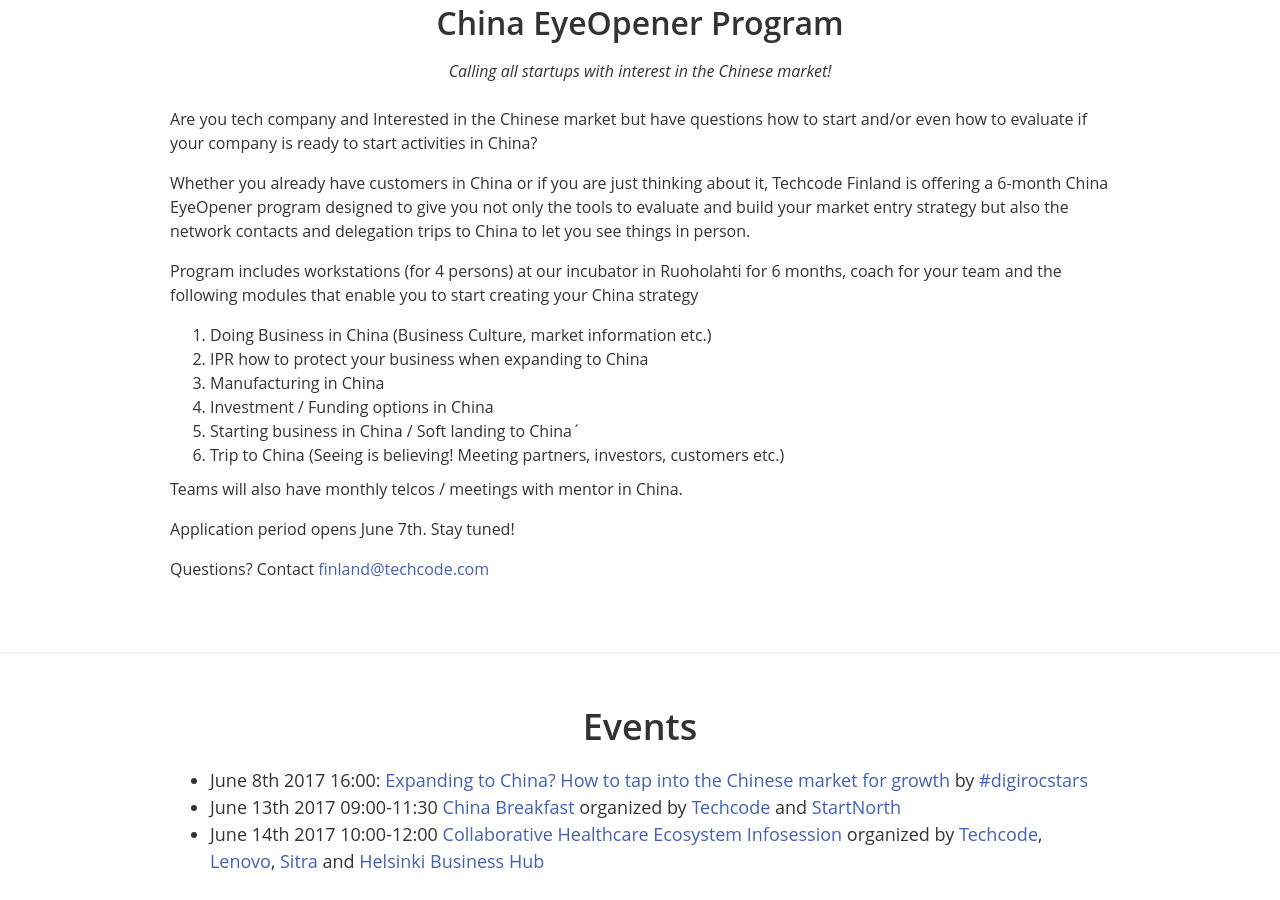
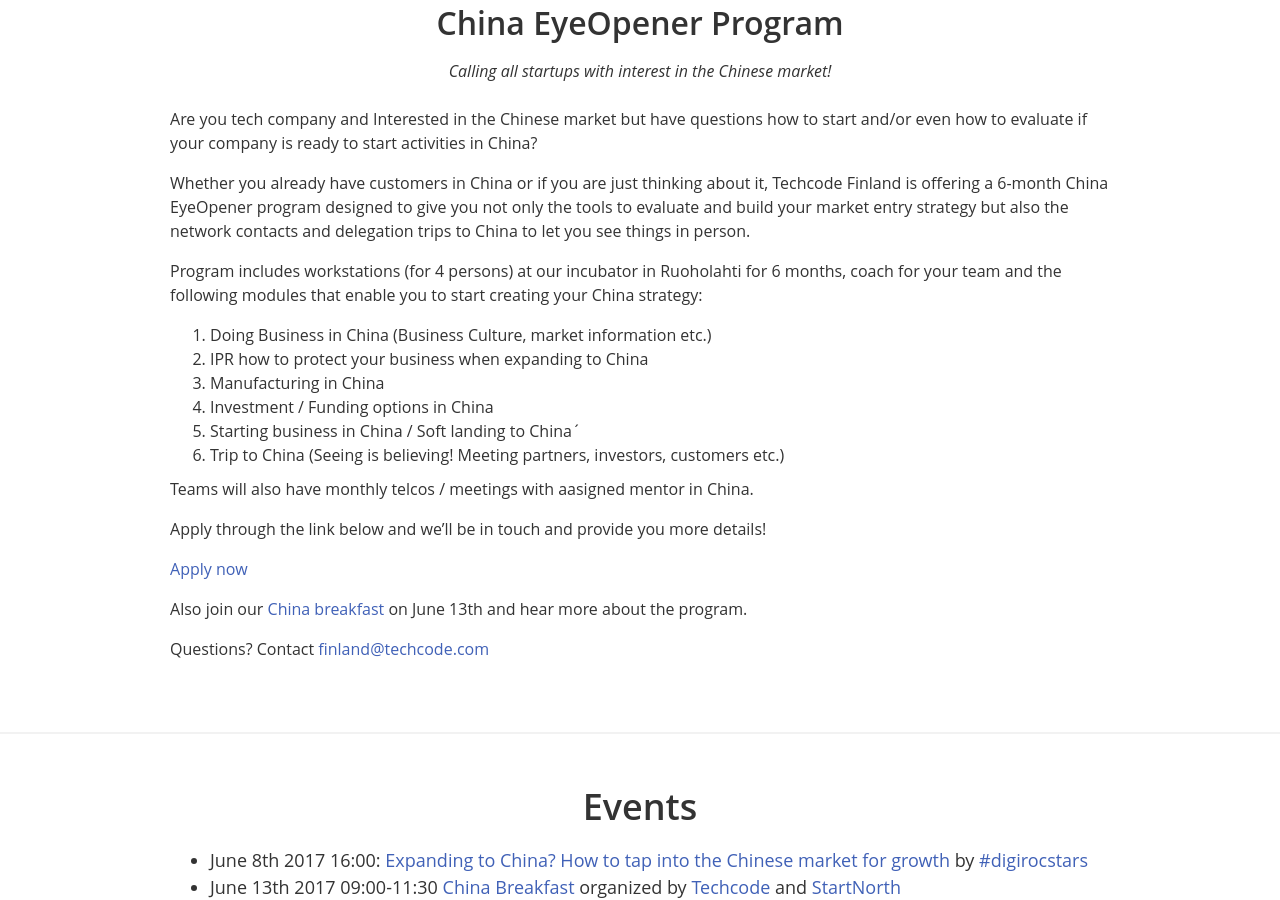
Before and after one commit to techcodefinland/techcode.fi, a Jekyll site: the page built from index.html, in a window 1280 px wide and 900 px high, scrolled down 1117 px. Built offline with Jekyll 4.4.1, drawn with Linux system fonts in a browser that asks for light colours; nearby versions of some CDN libraries.

Commit message:
Update program.md

```diff
--- a/_includes/program.md
+++ b/_includes/program.md
@@ -4,7 +4,7 @@
 
 Whether you already have customers in China or if you are just thinking about it, Techcode Finland is offering a 6-month China EyeOpener program designed to give you not only the tools to evaluate and build your market entry strategy but also the network contacts and delegation trips to China to let you see things in person.
 
-Program includes workstations (for 4 persons) at our incubator in Ruoholahti for 6 months, coach for your team and the following modules that enable you to start creating your China strategy
+Program includes workstations (for 4 persons) at our incubator in Ruoholahti for 6 months, coach for your team and the following modules that enable you to start creating your China strategy:
 
 1. Doing Business in China (Business Culture, market information etc.)
 2. IPR how to protect your business when expanding to China
@@ -13,8 +13,12 @@
 5. Starting business in China / Soft landing to China´
 6. Trip to China (Seeing is believing! Meeting partners, investors, customers etc.)
 
-Teams will also have monthly telcos / meetings with mentor in China.
+Teams will also have monthly telcos / meetings with aasigned mentor in China.
 
-Application period opens June 7th. Stay tuned!
+Apply through the link below and we'll be in touch and provide you more details!
+
+[Apply now](https://juhopirinen.typeform.com/to/kQ9qGD)
+
+Also join our [China breakfast](https://www.eventbrite.com/e/techcode-startnorth-china-breakfast-tickets-34651460451?aff=eac2) on June 13th and hear more about the program.
 
 Questions? Contact <mailto:finland@techcode.com>
```
